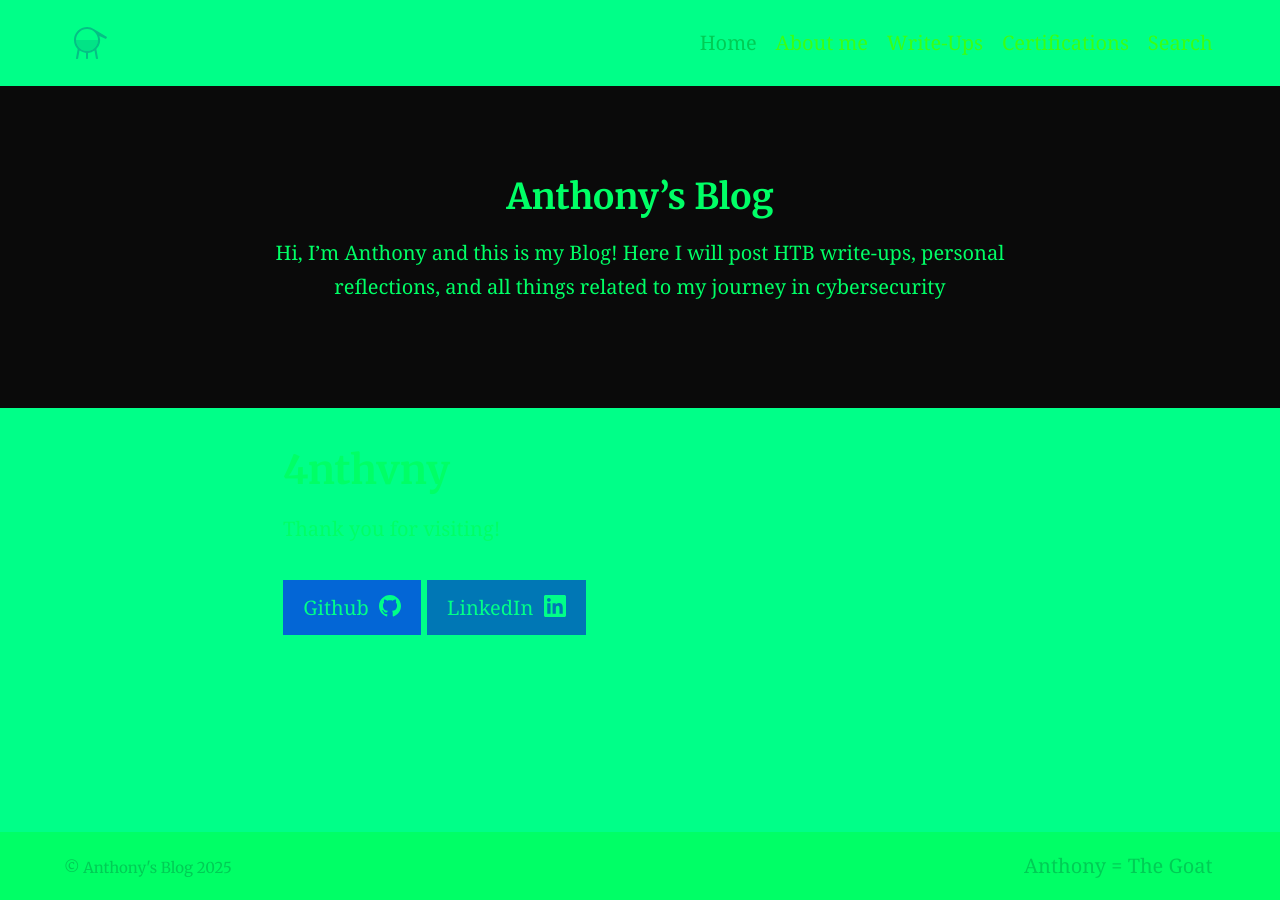
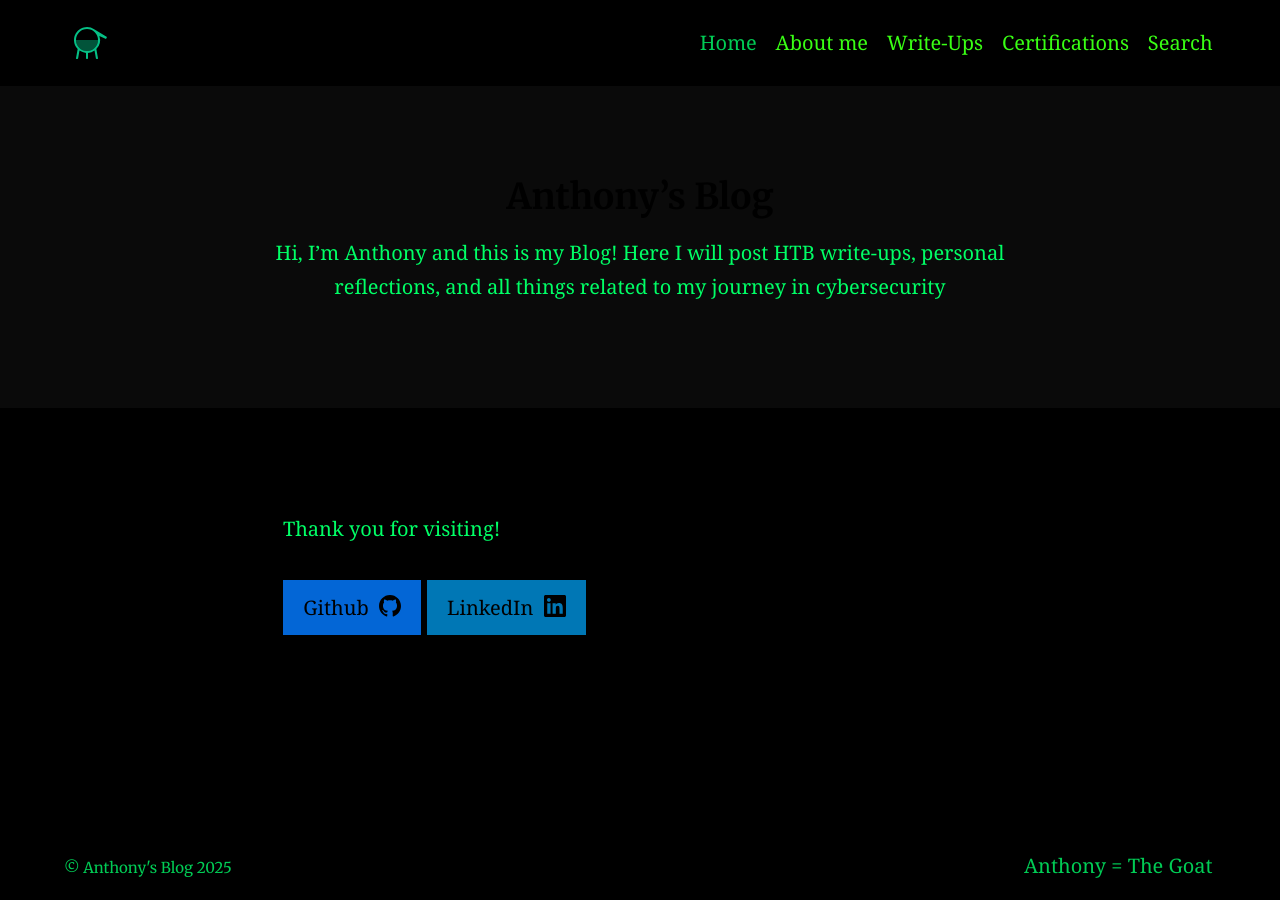
Before and after one commit to 4nthvny/4nthvny.github.io, a Jekyll site: the page built from index.md, in a window 1280 px wide. Built offline with Jekyll 4.4.1, drawn with Linux system fonts in a browser that asks for light colours.

Commit message:
Update _settings.scss

```diff
--- a/_sass/_settings.scss
+++ b/_sass/_settings.scss
@@ -1,11 +1,11 @@
 // Background colours
-$backgroundColour: #00ff88 !default;
+$backgroundColour: #000000 !default;
 $codeBackgroundColour: #0d0d0d !default;
 $featureBackgroundColour: #0a0a0a !default;
 $accentColour: #00ff66 !default;
 
 // Text colours
-$headingColour: #00ff66 !default;
+$headingColour: #000000 !default;
 $bodyColour: #00ff66 !default;
 $linkColour: #39ff14 !default;
 $hoverColour: #66ff66 !default;
```
